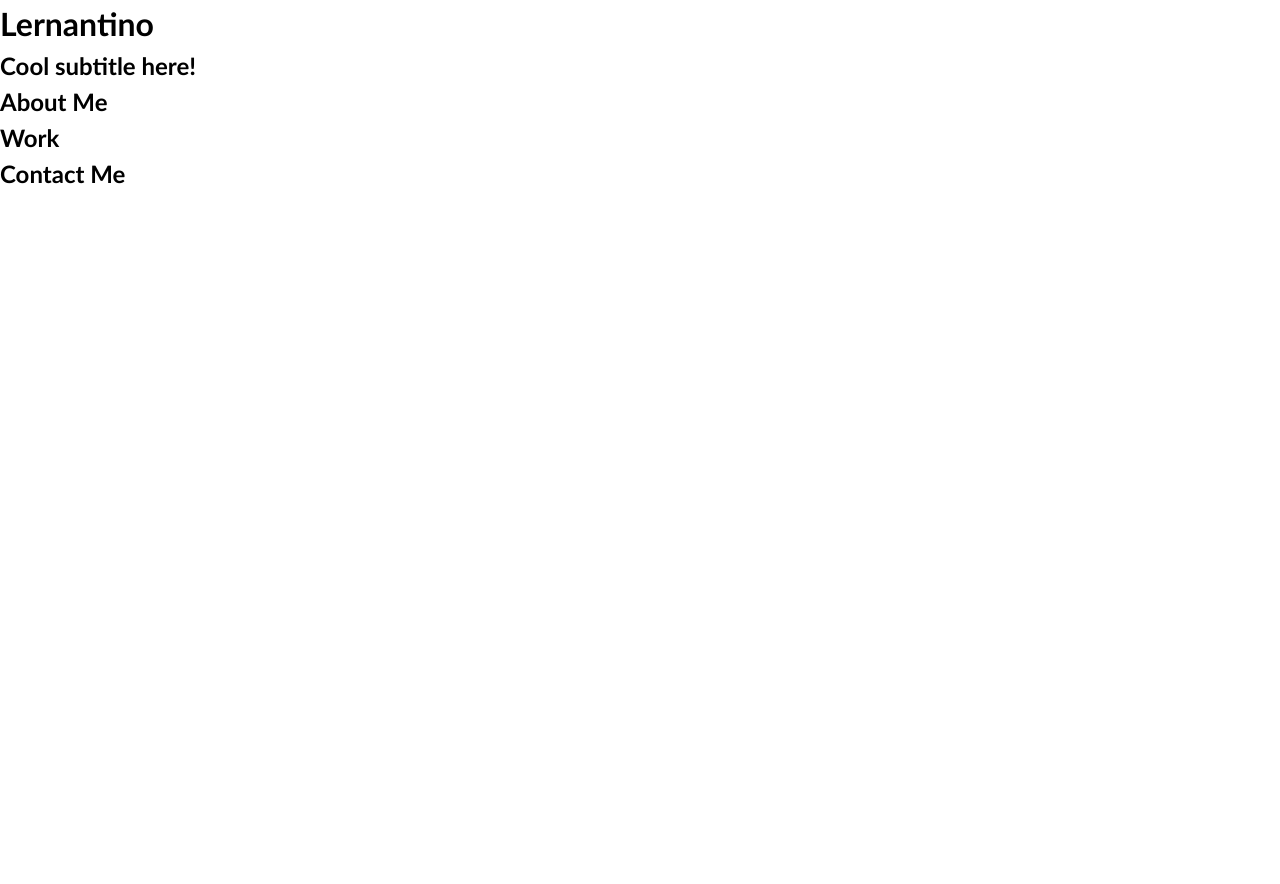
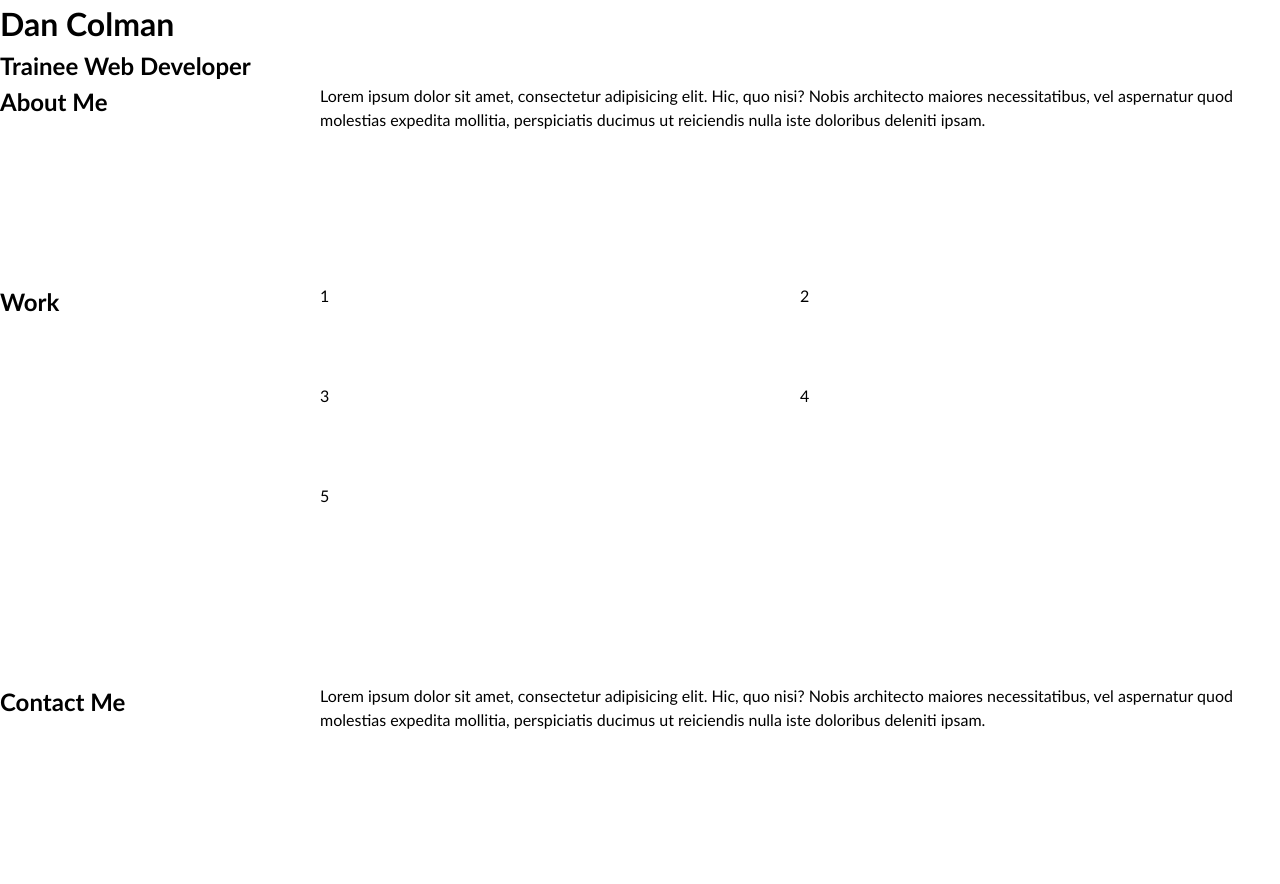
Before and after one commit to 42-djc/week-2-challenge, a plain HTML site: page index.html in a window 1280 px wide. Before the commit the page ends 800 px from the top, so only its background shows below. Drawn offline with Linux system fonts and the light colour scheme; files that its build step writes are made by us from their sources.

Commit message:
Added basic grid structure

```diff
--- a/css/style.css
+++ b/css/style.css
@@ -21,3 +21,13 @@ h6 {
 p {
   margin: 0;
 }
+.container {
+  display: grid;
+  grid-template-columns: 25% 75%;
+  grid-template-rows: 200px 400px 200px
+}
+.work-examples{
+  display: grid;
+  grid-template-columns: 1fr 1fr;
+  grid-template-rows: 100px 100px 100px
+}
--- a/index.html
+++ b/index.html
@@ -5,14 +5,14 @@
   <meta charset="UTF-8">
   <meta name="viewport" content="width=device-width, initial-scale=1.0">
   <meta http-equiv="X-UA-Compatible" content="ie=edge">
-  <title>Lernantino // Web Developer</title>
-  <link rel="stylesheet" href="./assets/css/style.css" />
+  <title>Dan Colman // Web Developer</title>
+  <link rel="stylesheet" href="./css/style.css" />
 </head>
 
 <body>
   <!-- main logo / nav -->
   <header>
-    <h1>Lernantino</h1>
+    <h1>Dan Colman</h1>
     <nav>
     </nav>
   </header>
@@ -20,25 +20,41 @@
   <!-- hero banner -->
   <section class="hero-banner">
     <div>
-      <h2>Cool subtitle here!</h2>
+      <h2>Trainee Web Developer</h2>
     </div>
   </section>
 
-  <main class="page-wrapper">
+  <main class="container">
     <!-- about me -->
     <section class="page-section" id="about">
       <h2>About Me</h2>
     </section>
+    <section>
+      <p>
+      Lorem ipsum dolor sit amet, consectetur adipisicing elit. Hic, quo nisi? Nobis architecto maiores necessitatibus, vel aspernatur quod molestias expedita mollitia, perspiciatis ducimus ut reiciendis nulla iste doloribus deleniti ipsam.
+      </section>
+  </div>
 
     <!-- portfolio container -->
     <section class="page-section" id="work">
       <h2>Work</h2>
+    </section>
+    <section class="work-examples">
+    <div>1</div>
+    <div>2</div>
+    <div>3</div>
+    <div>4</div>
+    <div>5</div>
     </section>
 
     <!-- contact -->
     <section class="page-section contact" id="contact">
       <h2>Contact Me</h2>
     </section>
+    <section>
+      <p>
+      Lorem ipsum dolor sit amet, consectetur adipisicing elit. Hic, quo nisi? Nobis architecto maiores necessitatibus, vel aspernatur quod molestias expedita mollitia, perspiciatis ducimus ut reiciendis nulla iste doloribus deleniti ipsam.
+      </section>
   </main>
 </body>
 
```
Also changed, not shown: 1 other file.
